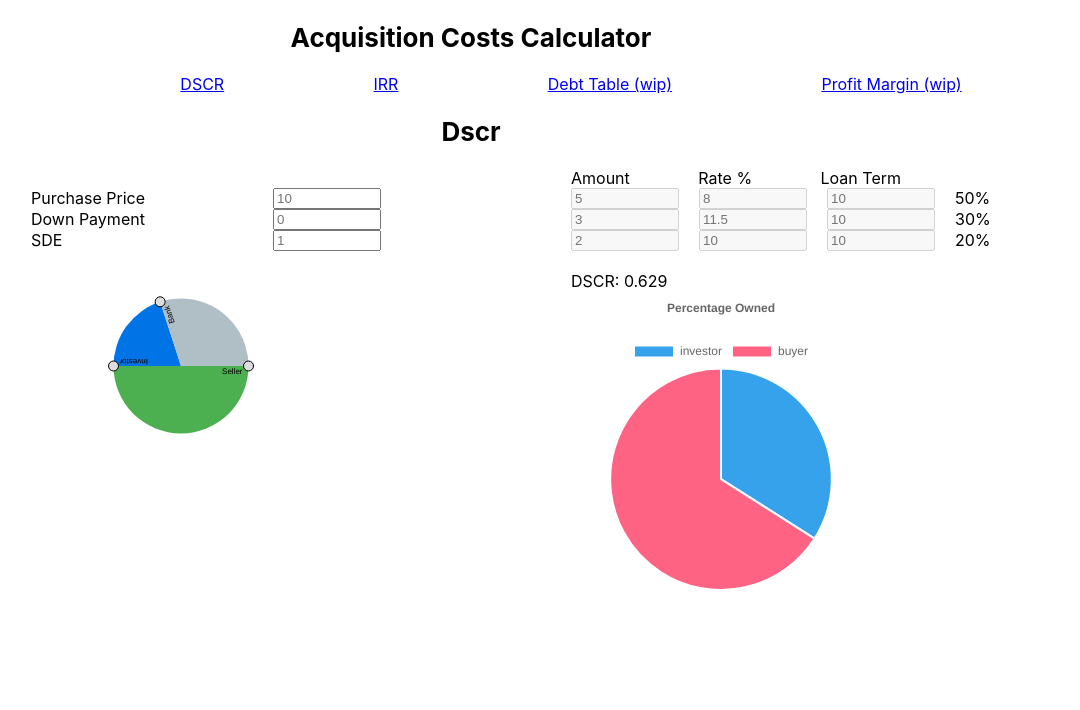
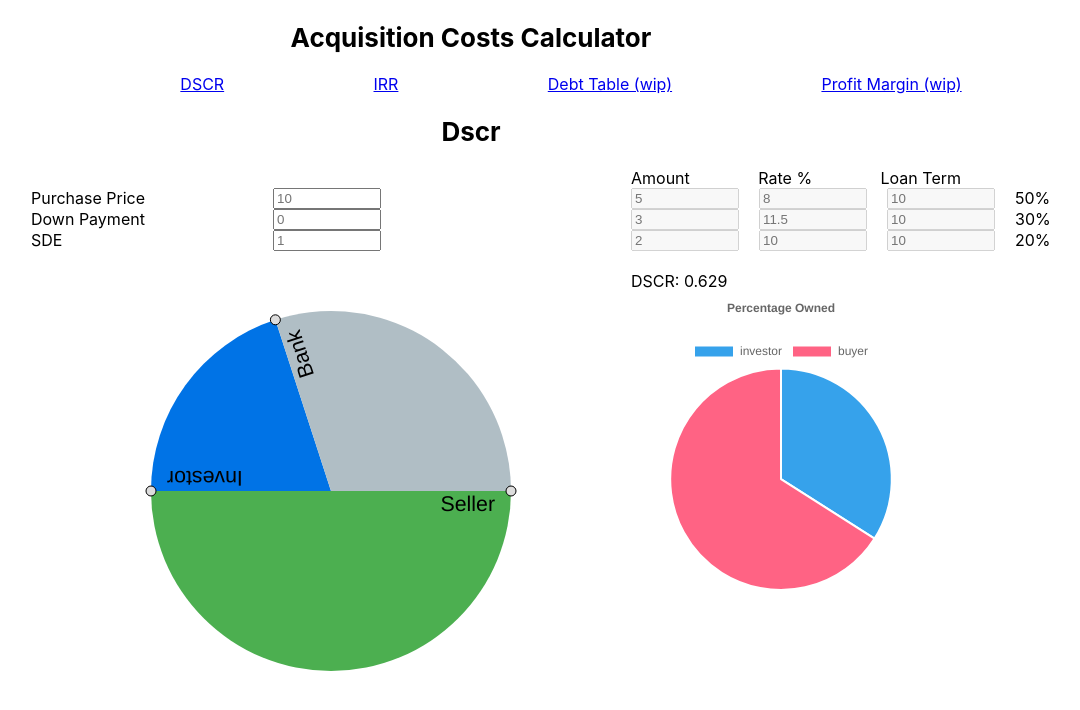
Before and after one commit to TheCoderNamedBridget/AcquisitionCostCalculator, a React (Create React App) app: page / in a window 1280 px wide. Shown: the top 710 px of the page, without its empty margins (169-1249 px from the left). Built offline with nearby package versions, Linux system fonts and the light colour scheme.

Commit message:
styling + typo

```diff
--- a/src/Pages/Dscr.tsx
+++ b/src/Pages/Dscr.tsx
@@ -84,9 +84,8 @@ const Dscr = () => {
 
         const canvas = document.getElementById('customCanvas') as HTMLCanvasElement;
         if (canvas) {
-            // canvas.width = 600;
-            // canvas.height = 400;
-            // TODO: finish linking the proportion to the input so that it can be changed bi-directionally?
+            canvas.width = 600;
+            canvas.height = 400;
             var proportions = [
                 { proportion: 50, format: { color: "#4CAF50", label: 'Seller' } },
                 { proportion: 20, format: { color: "#0073e6", label: 'Investor' } },
--- a/src/Pages/Irr.tsx
+++ b/src/Pages/Irr.tsx
@@ -63,7 +63,7 @@ const Irr = () => {
             <LabelledInput disabled labelText="Tolerance" value={tolerance} setValue={setTolerance} />
             <LabelledInput disabled labelText="Max iterations" value={maxIterations} setValue={setMaxIterations} />
             <label>
-                Internal Re-occuring revenue:
+                Internal rate of return:
             </label>
             <button onClick={() => findIrrNow()}>Find Irr</button>
             {irr && (irr * 100).toFixed(2)} %
--- a/src/components/DebtSection.css
+++ /dev/null
@@ -1,4 +0,0 @@
-canvas {
-    max-width: 100%;
-    max-height: 100%;
-}
--- a/src/components/DebtSection.tsx
+++ b/src/components/DebtSection.tsx
@@ -1,7 +1,6 @@
 import { useEffect, useState } from "react";
 import { DebtItem, defaultBankDebtItem, defaultInvestorDebtItem, defaultSellerDebtItem } from "../types";
 import DebtEntry from "./DebtEntry";
-import './DebtSection.css'
 import { formatNum } from "../utilities";
 import LabelledRow from "./LabelledRow";
 import StaticPieChart from "./static-pie-chart/StaticPieChart";
```
